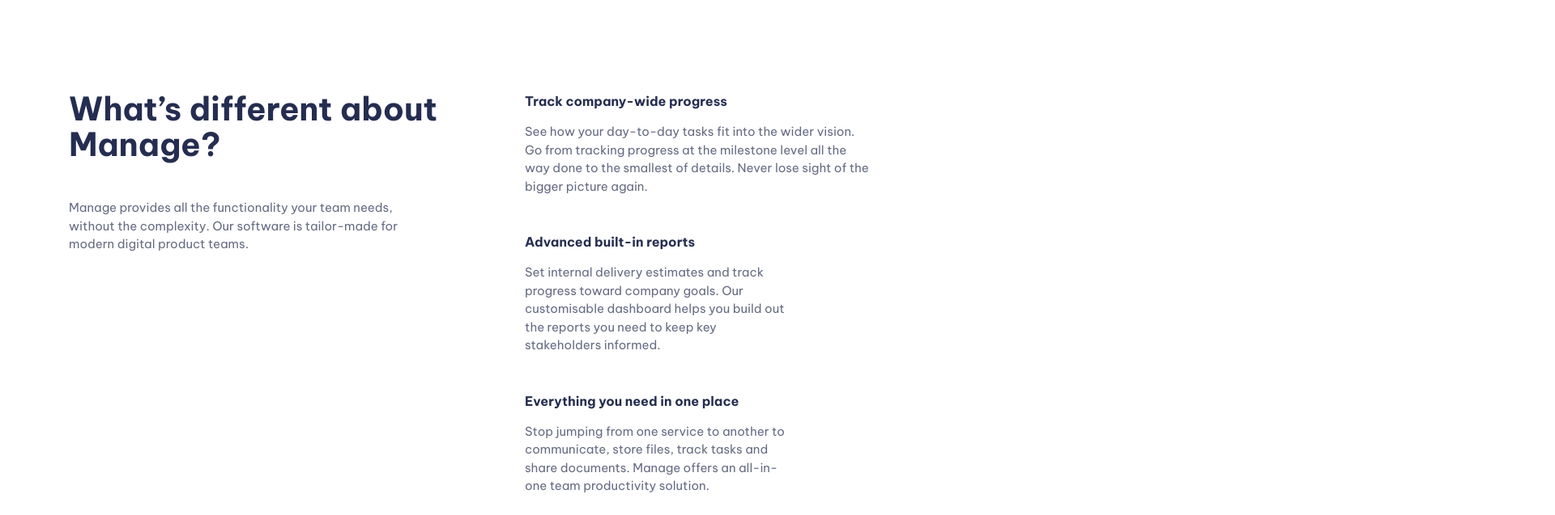
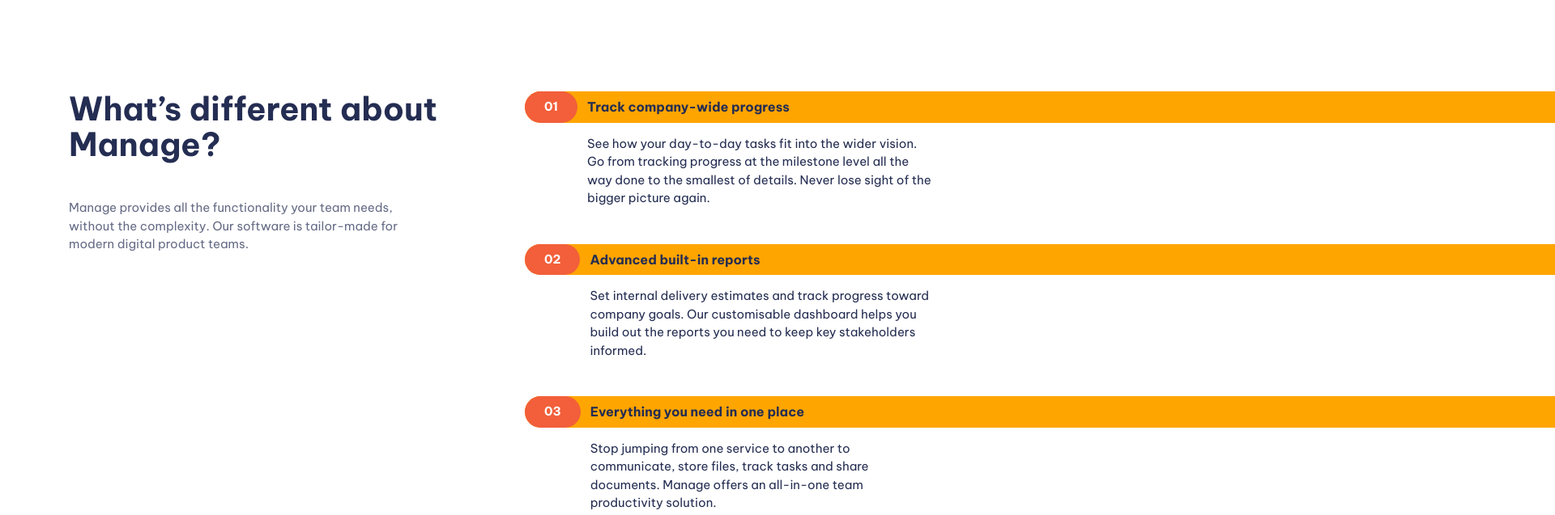
Before and after one commit to ruben-arcos/fem-manage-landing-page, a website built with Vite: page index.html in a window 1280 px wide. Shown: the part 820-1457 px from the top of the page at 81% size, 1920 px wide, since content can reach past the window. Built offline with nearby package versions, Linux system fonts and the light colour scheme.

Commit message:
started working on the numbered list section

```diff
--- a/index.html
+++ b/index.html
@@ -95,8 +95,8 @@
               <ul class="numbered-items | flow" role="list">
                 <li>
                   <div class="flow" style="--flow-spacer: 1em">
-                    <h3 class="fs-600 fw-bold">Track company-wide progress</h3>
-                    <p data-width="wide">
+                    <h3 class="numbered-items_title | fs-600 fw-bold">Track company-wide progress</h3>
+                    <p class="numbered-items_body" data-width="wide">
                       See how your day-to-day tasks fit into the wider vision.
                       Go from tracking progress at the milestone level all the
                       way done to the smallest of details. Never lose sight of
@@ -106,8 +106,8 @@
                 </li>
                 <li>
                   <div class="flow" style="--flow-spacer: 1em">
-                    <h3 class="fs-600 fw-bold">Advanced built-in reports</h3>
-                    <p>
+                    <h3 class="numbered-items_title | fs-600 fw-bold">Advanced built-in reports</h3>
+                    <p class="numbered-items_body" data-width="wide">
                       Set internal delivery estimates and track progress toward
                       company goals. Our customisable dashboard helps you build
                       out the reports you need to keep key stakeholders
@@ -117,10 +117,10 @@
                 </li>
                 <li>
                   <div class="flow" style="--flow-spacer: 1em">
-                    <h3 class="fs-600 fw-bold">
+                    <h3 class="numbered-items_title | fs-600 fw-bold">
                       Everything you need in one place
                     </h3>
-                    <p>
+                    <p class="numbered-items_body" data-width="wide">
                       Stop jumping from one service to another to communicate,
                       store files, track tasks and share documents. Manage
                       offers an all-in-one team productivity solution.
--- a/style.css
+++ b/style.css
@@ -399,6 +399,55 @@
   opacity: 0.1;
 }
 
+/* numbered items */
+
+.numbered-items {
+  counter-reset: count;
+}
+
+.numbered-items li {
+  counter-increment: count;
+}
+
+.numbered-items div {
+  display: grid;
+  position: relative;
+  align-items: center;
+  column-gap: var(--size-300);
+  grid-template-columns: min-content 1fr;
+}
+
+.numbered-items_title::before {
+  content: "";
+  position: absolute;
+  z-index: -1;
+  border-radius: 100vw;
+  inset: 0 -100vw 0 0;
+  grid-column: 1/2;
+  grid-row: 1/2;
+  background: orange;
+}
+
+.numbered-items_body {
+  grid-column: 1/-1;
+}
+
+@media (min-width: 30em) {
+  .numbered-items_body {
+    grid-column: 2/-1;
+  }
+}
+
+.numbered-items div::before {
+  content: '0' counter(count);
+  background-color: var(--clr-accent-400);
+  color: var(--clr-neutral-100);
+  font-weight: var(--fw-bold);
+  padding: var(--size-200) var(--size-500);
+  border-radius: 100vw;
+
+}
+
 /* Utility classes */
 
 .visually-hidden {
```
